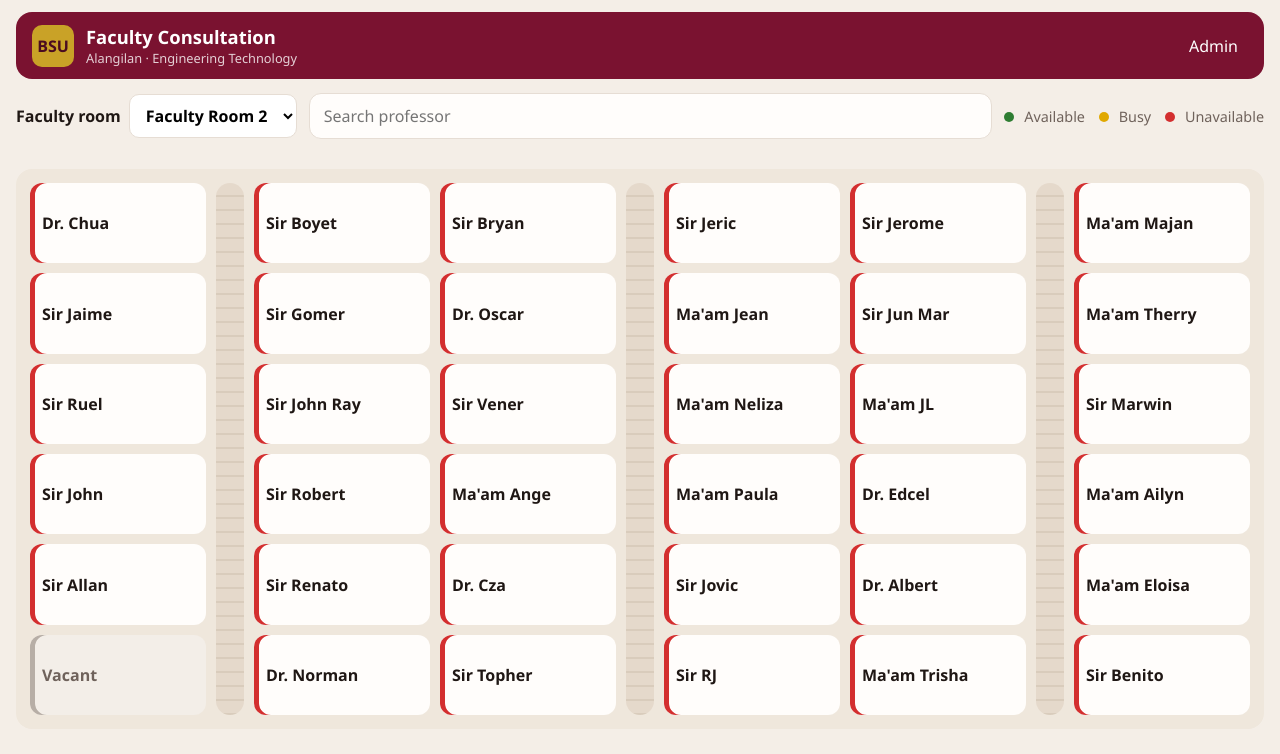
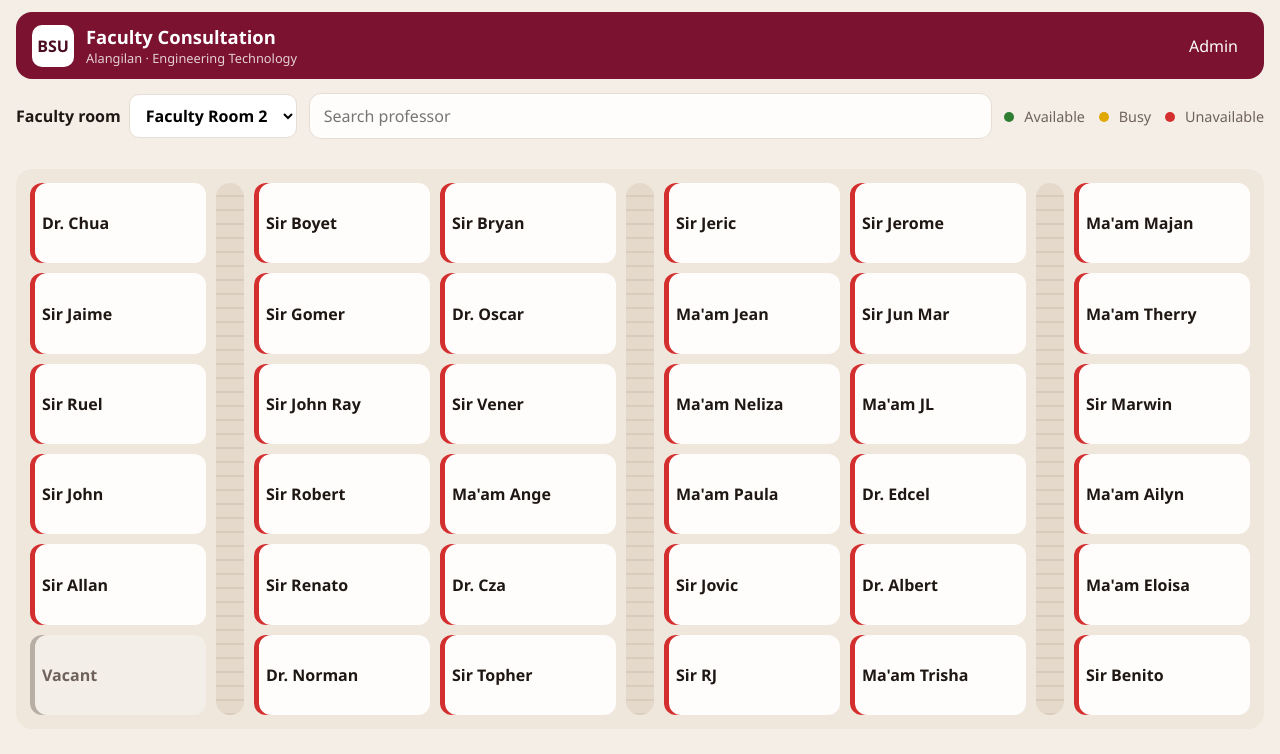
Before and after one commit to Rohamie/Try-lng, a plain HTML site: page index.html in a window 1280 px wide. Drawn offline with Linux system fonts and the light colour scheme.

Commit message:
Update style.css

```diff
--- a/style.css
+++ b/style.css
@@ -54,7 +54,7 @@ button { cursor: pointer; touch-action: manipulation; }
   border-radius: 10px;
   display: grid;
   place-items: center;
-  background: #c9a227;
+  background: #ffffff;
   color: #4a0c20;
   font-weight: 800;
 }
```
